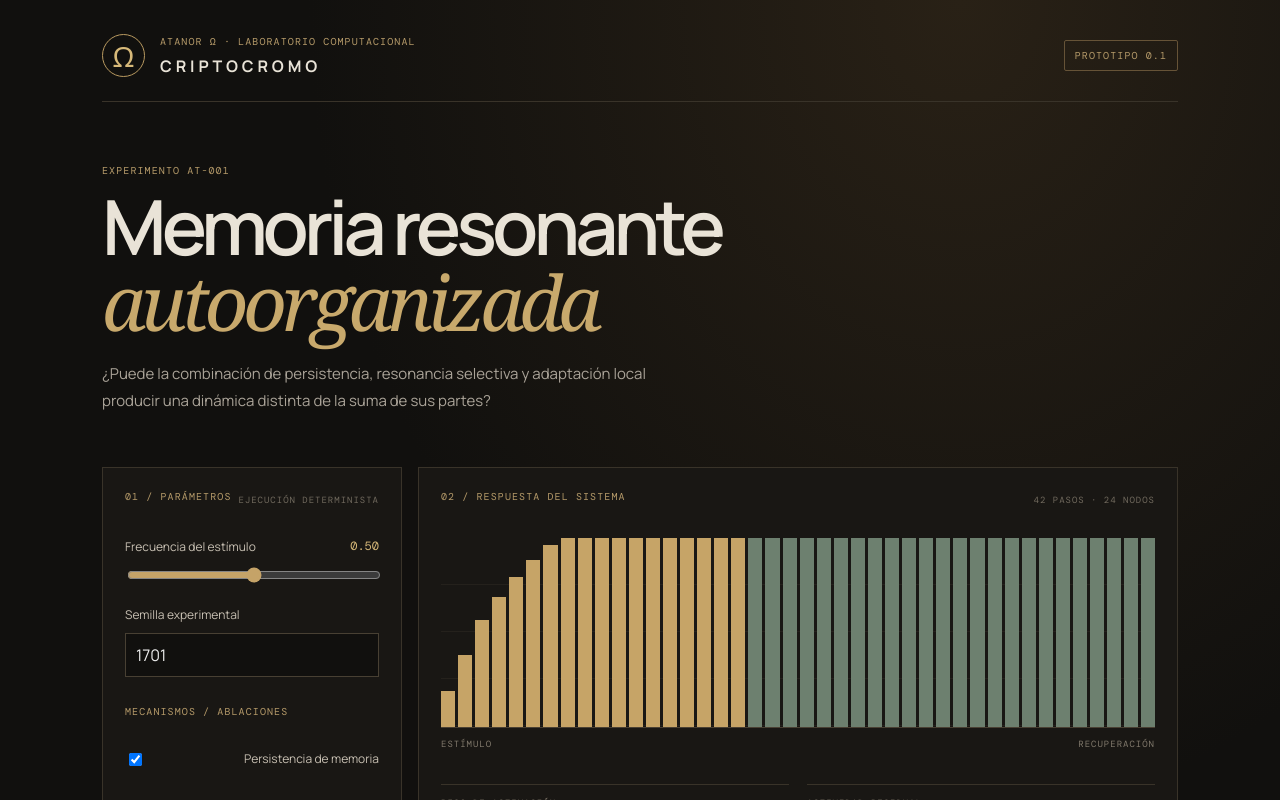
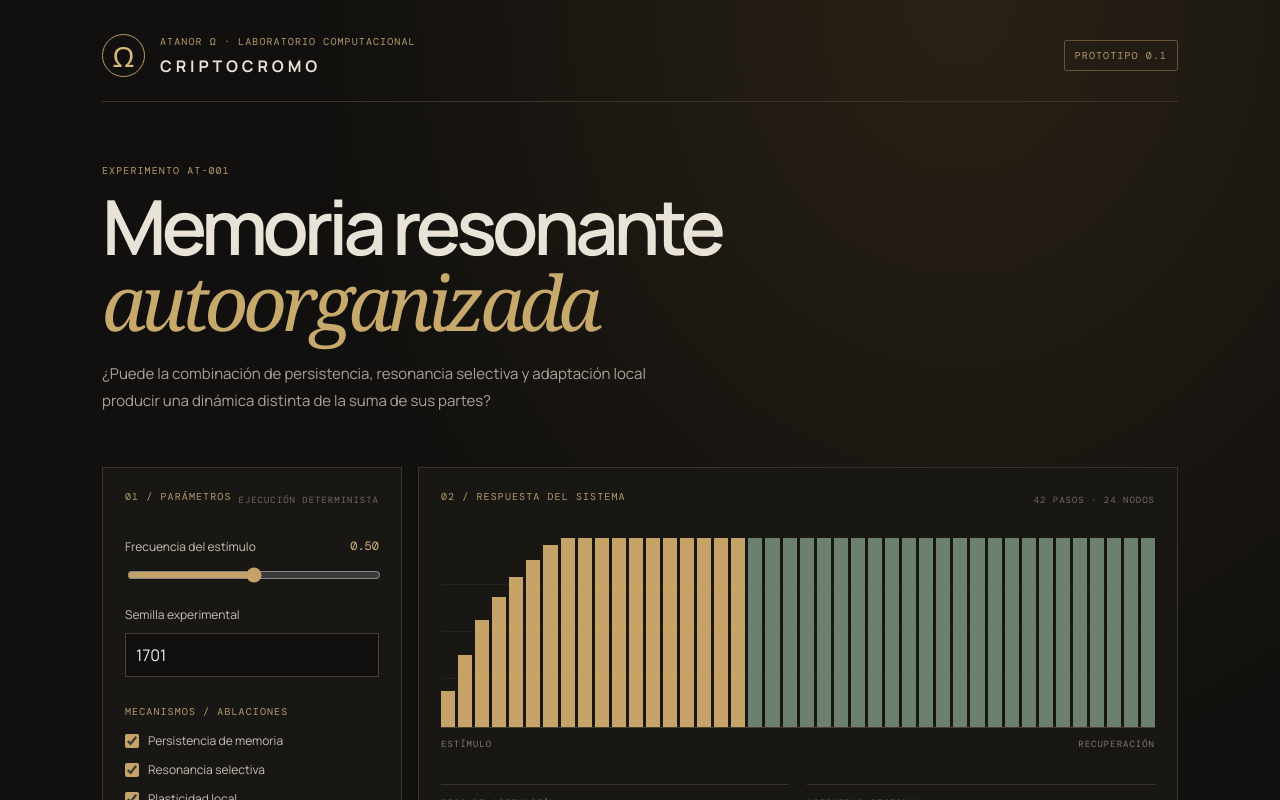
Before and after one commit to SolvensAmoris/criptocromo, a React (Vite) app: page / in a window 1280 px wide. Shown: the top 800 px of the page. Built offline with nearby package versions, Linux system fonts and the light colour scheme.

Commit message:
Style interactive mechanism ablation controls

```diff
--- a/src/styles.css
+++ b/src/styles.css
@@ -42,3 +42,6 @@ button:hover{background:#ddc18b}
 .note p{font-size:12px;line-height:1.8;color:#9d968a;margin:7px 0}
 footer{display:flex;justify-content:space-between;border-top:1px solid #393329;padding-top:17px;font-size:9px;color:#777064}
 @media(max-width:760px){.shell{padding:22px 18px}.intro{padding:45px 0 28px}.workspace{grid-template-columns:1fr}.panel{padding:18px}.status{font-size:8px}.metrics{gap:14px}.metrics strong{font-size:20px}footer{gap:15px;flex-direction:column}}
+
+.toggle{display:flex!important;align-items:center;justify-content:flex-start!important;gap:9px;margin:0!important;color:#bcb4a7;font-size:12px}
+.toggle input{accent-color:#c6a467;width:14px;height:14px;margin:0}
```
